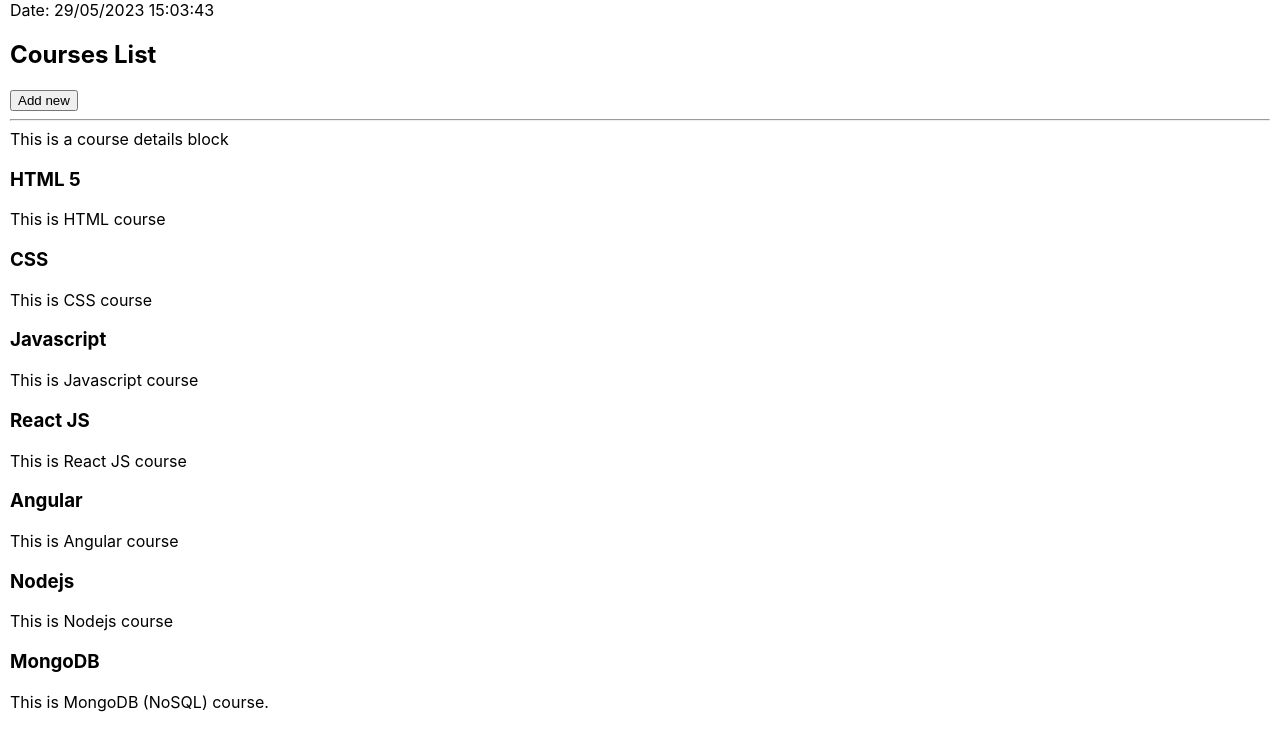
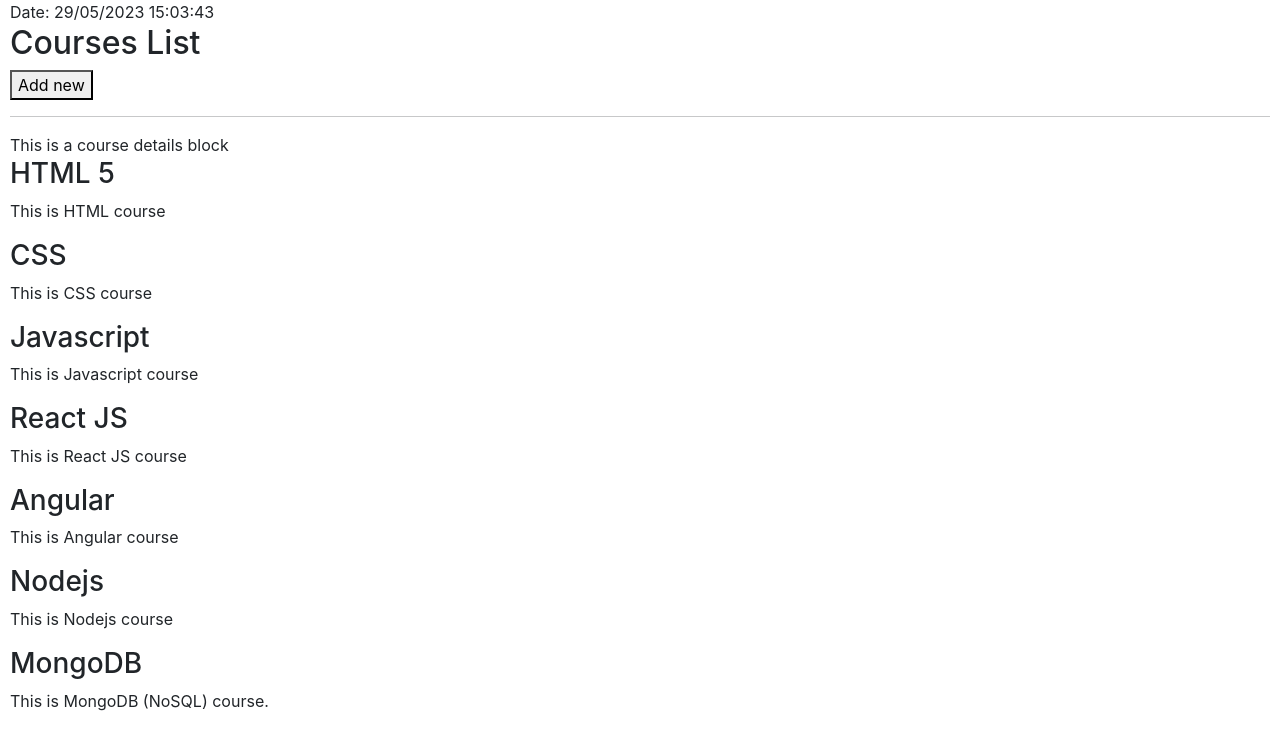
Before and after one commit to dineshgopalchand/mern-31, a React (Create React App) app in the folder react-session/: page / in a window 1280 px wide. Shown: the top 750 px of the page. Built offline with nearby package versions, Linux system fonts and the light colour scheme.

Commit message:
Added bootstrap module

```diff
--- a/react-session/package.json
+++ b/react-session/package.json
@@ -6,7 +6,9 @@
     "@testing-library/jest-dom": "^5.16.5",
     "@testing-library/react": "^13.4.0",
     "@testing-library/user-event": "^13.5.0",
+    "bootstrap": "^5.3.0",
     "react": "^18.2.0",
+    "react-bootstrap": "^2.7.4",
     "react-dom": "^18.2.0",
     "react-scripts": "5.0.1",
     "web-vitals": "^2.1.4"
--- a/react-session/src/index.css
+++ b/react-session/src/index.css
@@ -1,3 +1,4 @@
+@import url('../node_modules/bootstrap/dist/css/bootstrap.min.css');
 body {
   margin: 0;
   font-family: -apple-system, BlinkMacSystemFont, 'Segoe UI', 'Roboto', 'Oxygen',
```
Also changed, not shown: 1 other file (tests, documents, lock files or other folders).
